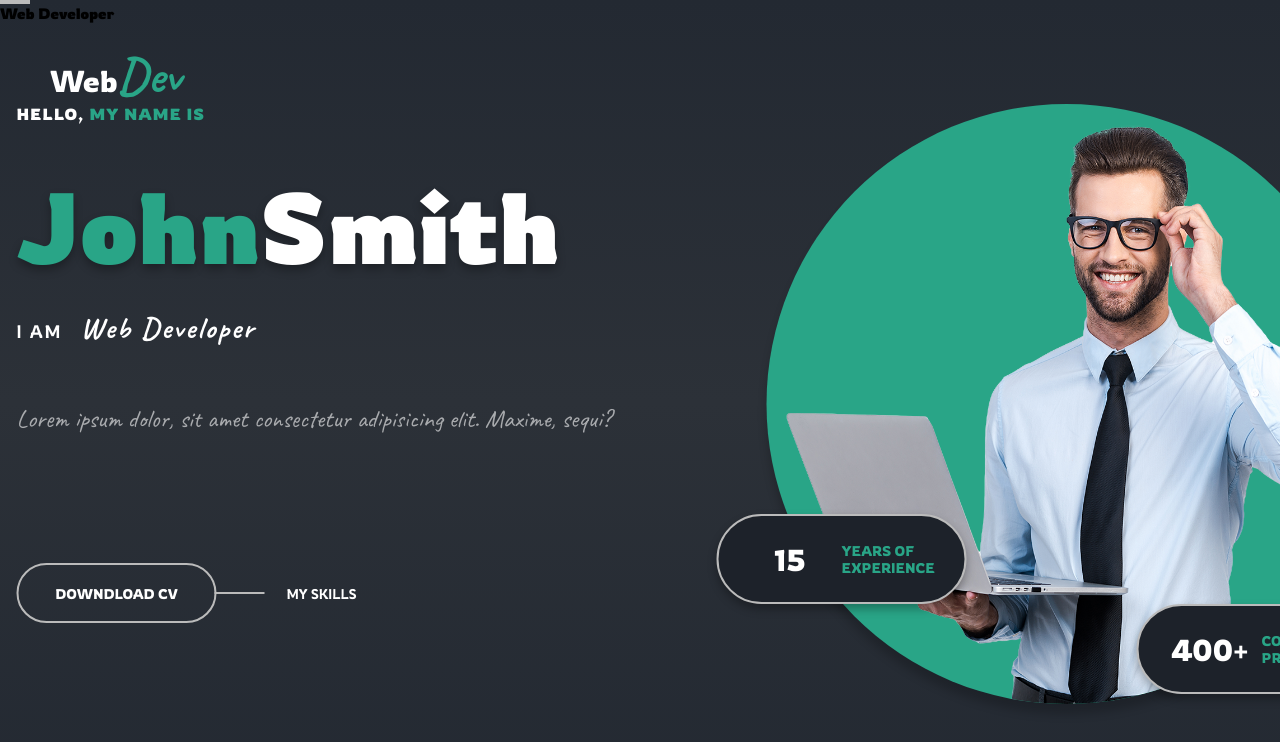
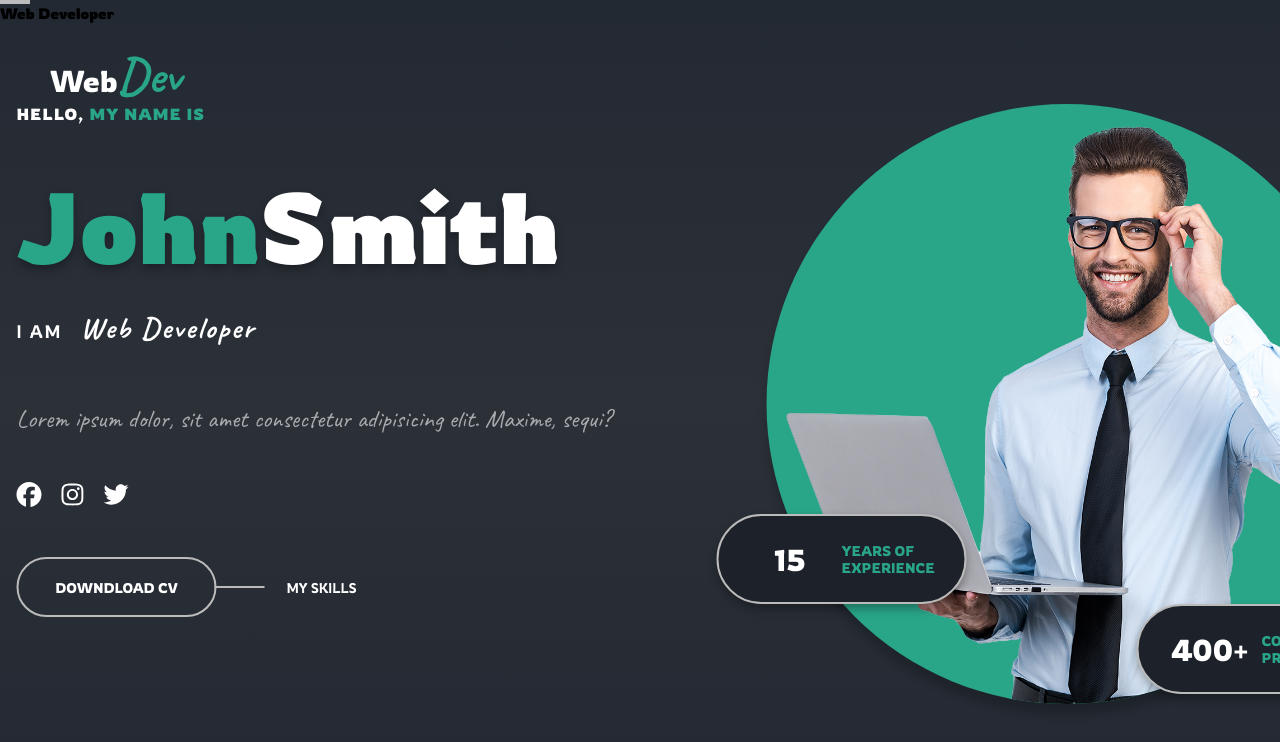
Before and after one commit to pagas/responsive-architectural-next, a Next.js app: page / in a window 1280 px wide. Shown: the top 742 px of the page. Built offline with nearby package versions, Linux system fonts and the light colour scheme.

Commit message:
add fontawesome icons

```diff
--- a/package.json
+++ b/package.json
@@ -9,6 +9,10 @@
     "lint": "next lint"
   },
   "dependencies": {
+    "@fortawesome/fontawesome-svg-core": "^6.5.1",
+    "@fortawesome/free-brands-svg-icons": "^6.5.1",
+    "@fortawesome/free-solid-svg-icons": "^6.5.1",
+    "@fortawesome/react-fontawesome": "^0.2.0",
     "next": "14.0.4",
     "react": "^18",
     "react-dom": "^18"
--- a/src/app/components/landing/Landing.tsx
+++ b/src/app/components/landing/Landing.tsx
@@ -1,5 +1,7 @@
 import styles from './landing.module.css';
-import Image from 'next/image'
+import Image from 'next/image';
+import { FontAwesomeIcon } from '@fortawesome/react-fontawesome'
+import { faFacebook, faInstagram, faTwitter } from '@fortawesome/free-brands-svg-icons'
 
 export default function Landing() {
     return (
@@ -21,9 +23,9 @@ export default function Landing() {
                     <h3 className={styles.prof}>I am <span>Web Developer</span></h3>
                     <p className={styles.about}>Lorem ipsum dolor, sit amet consectetur adipisicing elit. Maxime, sequi?</p>
                     <div className={styles['social-media']}>
-                        <i className="fa-brands fa-facebook-f"></i>
-                        <i className="fa-brands fa-instagram"></i>
-                        <i className="fa-brands fa-twitter"></i>
+                        <FontAwesomeIcon icon={faFacebook} className={styles.icon} />
+                        <FontAwesomeIcon icon={faInstagram} className={styles.icon} />
+                        <FontAwesomeIcon icon={faTwitter} className={styles.icon} />
                     </div>
                     <div className={styles.cv}>
                         <button type="button" className={`${styles.btn} ${styles['cv-btn']}`}>Downdload cv</button>
--- a/src/app/components/landing/landing.module.css
+++ b/src/app/components/landing/landing.module.css
@@ -12,7 +12,7 @@
     font-size: 30rem;
     width: 100%;
     text-align: center;
-    font-family: "Caveat", cursive;
+    font-family: var(--caveat-font), cursive;
     color: #31363d;
     opacity: .5;
 }
@@ -30,7 +30,7 @@
 
 .logo span:nth-child(2) {
     font-size: 5rem;
-    font-family: "Caveat", cursive;
+    font-family: var(--caveat-font), cursive;
     font-weight: bold;
     color: var(--theme-color);
 }
@@ -112,7 +112,7 @@
 }
 
 .prof span {
-    font-family: "Caveat", cursive;
+    font-family: var(--caveat-font), cursive;
     font-size: 3rem;
     font-weight: bold;
     text-transform: capitalize;
@@ -122,7 +122,7 @@
 
 .about {
     width: 60rem;
-    font-family: "Caveat", cursive;
+    font-family: var(--caveat-font), cursive;
     font-size: 2.5rem;
     line-height: 1;
     color: #a9abae;
@@ -133,7 +133,7 @@
     margin-bottom: 5rem;
 }
 
-.social-media i {
+.icon {
     font-size: 2.5rem;
     color: #fff;
     margin-right: 2rem;
--- a/src/app/layout.tsx
+++ b/src/app/layout.tsx
@@ -1,6 +1,13 @@
 import type { Metadata } from 'next'
 import { Caveat, Rowdies } from 'next/font/google'
+
+import { config } from '@fortawesome/fontawesome-svg-core'
+import '@fortawesome/fontawesome-svg-core/styles.css'
+config.autoAddCss = false
+
 import './globals.css'
+
+
 
 const caveat = Caveat({
   subsets: ['latin'],
```
Also changed, not shown: 1 other file (tests, documents, lock files or other folders).
